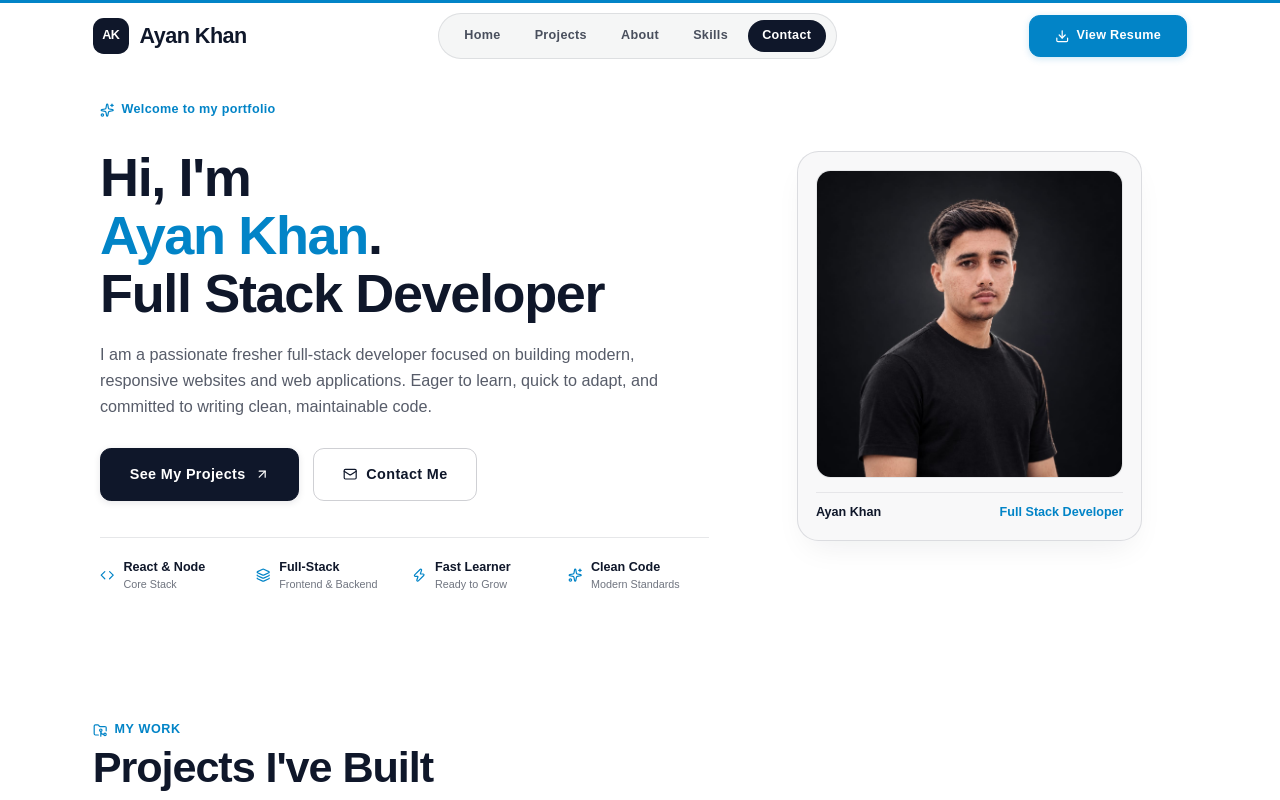
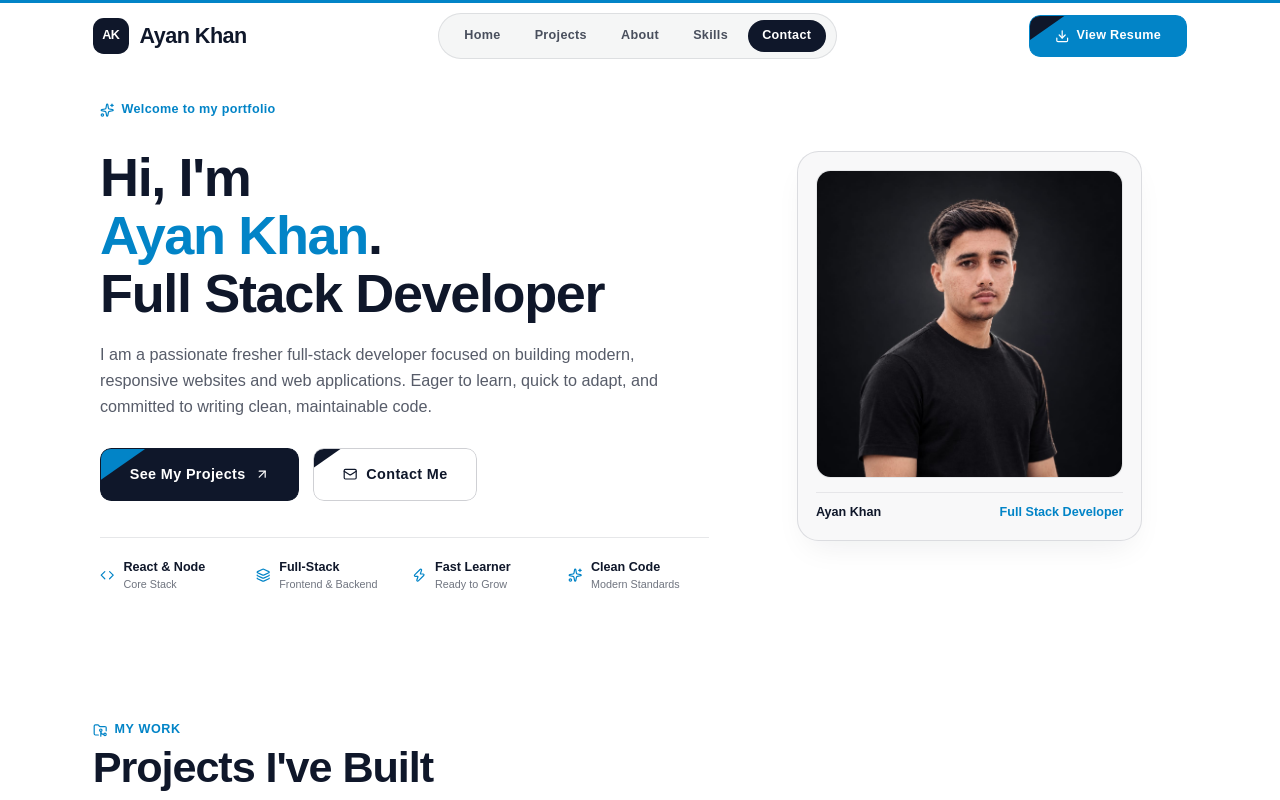
Before and after one commit to ayankhan1213/Ayan-Khan-Portfolio, a React (Vite) app in the folder Frontend/: page / in a window 1280 px wide. Shown: the top 800 px of the page. Built offline with nearby package versions, Linux system fonts and the light colour scheme; a web font is replaced by a local one.

Commit message:
fix: smooth GPU-accelerated diagonal button animation and eliminate loader lag with scaleX compositor

```diff
--- a/Frontend/src/components/Loader.jsx
+++ b/Frontend/src/components/Loader.jsx
@@ -2,60 +2,51 @@ import { useState, useEffect } from 'react';
 
 export default function Loader({ onComplete }) {
   const [progress, setProgress] = useState(0);
-  const [statusText, setStatusText] = useState('Initializing');
   const [isExiting, setIsExiting] = useState(false);
 
   useEffect(() => {
-    const startTime = performance.now();
-    const duration = 1200; // 1.2s authentic pace
+    // 50 steady steps of 20ms = 1000ms (1.0s silky smooth progression)
+    // No RAF state churn, no main thread blocking
+    let current = 0;
+    const interval = setInterval(() => {
+      current += 2;
+      if (current >= 100) {
+        current = 100;
+        setProgress(100);
+        clearInterval(interval);
 
-    const tick = (currentTime) => {
-      const elapsed = currentTime - startTime;
-      const progressRatio = Math.min(elapsed / duration, 1);
-
-      // Smooth exponential easing for natural feel
-      const easedPercent = Math.round(progressRatio * 100);
-      setProgress(easedPercent);
-
-      if (easedPercent < 40) {
-        setStatusText('Loading Assets');
-      } else if (easedPercent < 80) {
-        setStatusText('Building Experience');
-      } else {
-        setStatusText('Ready');
-      }
-
-      if (progressRatio < 1) {
-        requestAnimationFrame(tick);
-      } else {
+        // Smooth curtain exit
         setTimeout(() => {
           setIsExiting(true);
           setTimeout(() => {
             if (onComplete) onComplete();
-          }, 650); // Matches curtain slide duration
-        }, 150);
+          }, 550);
+        }, 120);
+      } else {
+        setProgress(current);
       }
-    };
+    }, 20);
 
-    const frameId = requestAnimationFrame(tick);
-    return () => cancelAnimationFrame(frameId);
+    return () => clearInterval(interval);
   }, [onComplete]);
 
   return (
     <aside
       aria-label="Loading portfolio"
       aria-live="polite"
-      className={`fixed inset-0 z-[100] flex flex-col items-center justify-center select-none transition-transform duration-700 ease-[cubic-bezier(0.76,0,0.24,1)] ${
-        isExiting ? '-translate-y-full' : 'translate-y-0'
-      }`}
+      className="fixed inset-0 z-[100] flex flex-col items-center justify-center select-none"
       style={{
         backgroundColor: 'var(--color-bg)',
+        transform: isExiting ? 'translate3d(0, -100%, 0)' : 'translate3d(0, 0, 0)',
+        opacity: isExiting ? 0 : 1,
+        transition: 'transform 0.55s cubic-bezier(0.76, 0, 0.24, 1), opacity 0.5s ease',
+        willChange: 'transform, opacity',
       }}
     >
-      <div className="flex flex-col items-center max-w-sm w-full px-8 text-center">
-        {/* Monogram AK Badge with Pulse Indicator */}
+      <div className="flex flex-col items-center max-w-xs w-full px-6 text-center">
+        {/* Monogram AK Badge */}
         <div
-          className="w-16 h-16 rounded-2xl flex items-center justify-center font-bold text-xl mb-6 tracking-tight relative shadow-sm transition-transform duration-300"
+          className="w-14 h-14 rounded-2xl flex items-center justify-center font-bold text-lg mb-5 shadow-sm tracking-tight relative"
           style={{
             backgroundColor: 'var(--color-text)',
             color: 'var(--color-bg)',
@@ -63,31 +54,27 @@ export default function Loader({ onComplete }) {
         >
           <span>AK</span>
           <span
-            className="absolute -top-1 -right-1 w-3 h-3 rounded-full animate-ping opacity-75"
-            style={{ backgroundColor: 'var(--color-accent)' }}
-          />
-          <span
-            className="absolute -top-1 -right-1 w-3 h-3 rounded-full"
+            className="absolute -top-1 -right-1 w-2.5 h-2.5 rounded-full"
             style={{ backgroundColor: 'var(--color-accent)' }}
           />
         </div>
 
         {/* Developer Name & Title */}
         <h1
-          className="text-2xl sm:text-3xl font-bold tracking-tight mb-1"
+          className="text-2xl font-bold tracking-tight mb-1"
           style={{ color: 'var(--color-text)' }}
         >
           Ayan Khan
         </h1>
 
         <p
-          className="text-xs font-semibold uppercase tracking-widest mb-8"
+          className="text-xs font-semibold uppercase tracking-widest mb-7"
           style={{ color: 'var(--color-accent)' }}
         >
           Full Stack Developer
         </p>
 
-        {/* Dual-Stage Minimal Progress Bar */}
+        {/* GPU-Accelerated Progress Track (ScaleX instead of Width to eliminate reflow lag) */}
         <div
           className="w-full h-1.5 rounded-full overflow-hidden mb-3 relative"
           style={{
@@ -95,23 +82,24 @@ export default function Loader({ onComplete }) {
           }}
         >
           <div
-            className="h-full rounded-full transition-all duration-75 ease-out relative"
+            className="h-full w-full rounded-full origin-left"
             style={{
-              width: `${progress}%`,
               backgroundColor: 'var(--color-accent)',
-              boxShadow: '0 0 12px color-mix(in srgb, var(--color-accent) 60%, transparent)',
+              transform: `scaleX(${progress / 100})`,
+              transition: 'transform 0.06s linear',
+              willChange: 'transform',
             }}
           />
         </div>
 
-        {/* Progress Metric & Status */}
+        {/* Progress Metric */}
         <div
           className="flex items-center justify-between w-full text-xs font-mono font-medium tracking-wider"
           style={{
             color: 'color-mix(in srgb, var(--color-text) 50%, transparent)',
           }}
         >
-          <span>{statusText.toUpperCase()}</span>
+          <span>PORTFOLIO</span>
           <span>{progress < 10 ? `0${progress}` : progress}%</span>
         </div>
       </div>
--- a/Frontend/src/index.css
+++ b/Frontend/src/index.css
@@ -66,7 +66,7 @@ article,
 }
 
 /* ============================================================
-   Authentic Diagonal Hover Animations for Buttons
+   Authentic Diagonal Hover Animations for Buttons (Silky Smooth)
    ============================================================ */
 
 .btn-diagonal-primary {
@@ -77,25 +77,28 @@ article,
   color: var(--color-bg);
   border: 1px solid var(--color-text);
   box-shadow: 0 2px 8px color-mix(in srgb, var(--color-text) 10%, transparent);
-  transition: all 0.35s cubic-bezier(0.16, 1, 0.3, 1);
+  transition: border-color 0.35s ease, box-shadow 0.35s ease, color 0.35s ease;
+  transform: translateZ(0);
+  -webkit-mask-image: -webkit-radial-gradient(white, black);
 }
 
 .btn-diagonal-primary::before {
   content: '';
   position: absolute;
-  top: 0;
-  left: 0;
-  width: 150%;
-  height: 100%;
+  top: -50%;
+  left: -50%;
+  width: 200%;
+  height: 200%;
   background-color: var(--color-accent);
-  transform: skewX(-25deg) translateX(-125%);
-  transition: transform 0.45s cubic-bezier(0.16, 1, 0.3, 1);
+  transform: rotate(-35deg) translateY(-102%);
+  transition: transform 0.42s cubic-bezier(0.25, 1, 0.5, 1);
+  will-change: transform;
   z-index: -1;
   pointer-events: none;
 }
 
 .btn-diagonal-primary:hover::before {
-  transform: skewX(-25deg) translateX(-10%);
+  transform: rotate(-35deg) translateY(0);
 }
 
 .btn-diagonal-primary:hover {
@@ -111,19 +114,22 @@ article,
   color: var(--color-text);
   border: 1.5px solid color-mix(in srgb, var(--color-text) 20%, transparent);
   box-shadow: none;
-  transition: all 0.35s cubic-bezier(0.16, 1, 0.3, 1);
+  transition: border-color 0.35s ease, box-shadow 0.35s ease, color 0.35s ease;
+  transform: translateZ(0);
+  -webkit-mask-image: -webkit-radial-gradient(white, black);
 }
 
 .btn-diagonal-secondary::before {
   content: '';
   position: absolute;
-  top: 0;
-  left: 0;
-  width: 150%;
-  height: 100%;
+  top: -50%;
+  left: -50%;
+  width: 200%;
+  height: 200%;
   background-color: var(--color-text);
-  transform: skewX(-25deg) translateX(-125%);
-  transition: transform 0.45s cubic-bezier(0.16, 1, 0.3, 1);
+  transform: rotate(-35deg) translateY(-102%);
+  transition: transform 0.42s cubic-bezier(0.25, 1, 0.5, 1);
+  will-change: transform;
   z-index: -1;
   pointer-events: none;
 }
@@ -135,7 +141,7 @@ article,
 }
 
 .btn-diagonal-secondary:hover::before {
-  transform: skewX(-25deg) translateX(-10%);
+  transform: rotate(-35deg) translateY(0);
 }
 
 .btn-diagonal-accent {
@@ -146,19 +152,22 @@ article,
   color: var(--color-bg);
   border: 1px solid var(--color-accent);
   box-shadow: 0 2px 8px color-mix(in srgb, var(--color-accent) 20%, transparent);
-  transition: all 0.35s cubic-bezier(0.16, 1, 0.3, 1);
+  transition: border-color 0.35s ease, box-shadow 0.35s ease, color 0.35s ease;
+  transform: translateZ(0);
+  -webkit-mask-image: -webkit-radial-gradient(white, black);
 }
 
 .btn-diagonal-accent::before {
   content: '';
   position: absolute;
-  top: 0;
-  left: 0;
-  width: 150%;
-  height: 100%;
+  top: -50%;
+  left: -50%;
+  width: 200%;
+  height: 200%;
   background-color: var(--color-text);
-  transform: skewX(-25deg) translateX(-125%);
-  transition: transform 0.45s cubic-bezier(0.16, 1, 0.3, 1);
+  transform: rotate(-35deg) translateY(-102%);
+  transition: transform 0.42s cubic-bezier(0.25, 1, 0.5, 1);
+  will-change: transform;
   z-index: -1;
   pointer-events: none;
 }
@@ -169,7 +178,7 @@ article,
 }
 
 .btn-diagonal-accent:hover::before {
-  transform: skewX(-25deg) translateX(-10%);
+  transform: rotate(-35deg) translateY(0);
 }
 
 /* Custom scrollbar styled with the 3 variables */
```
